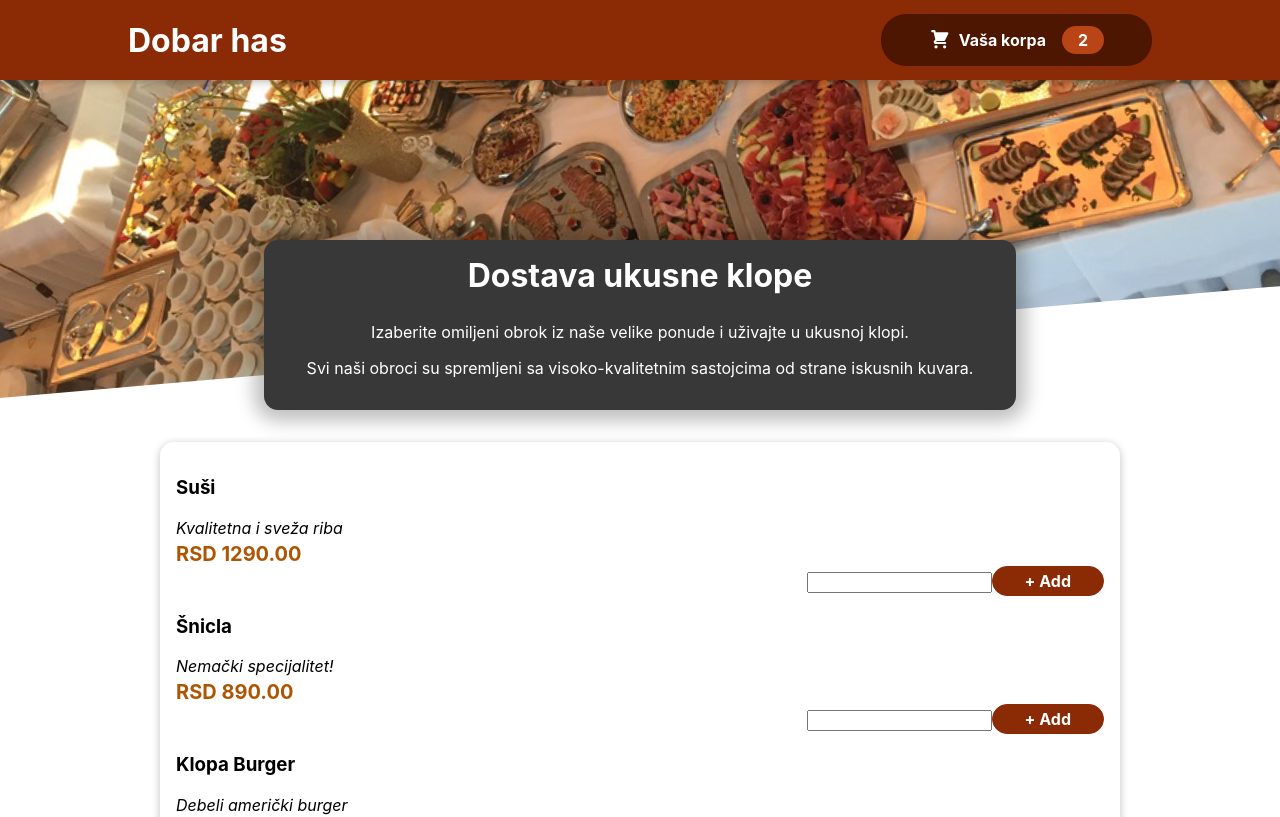
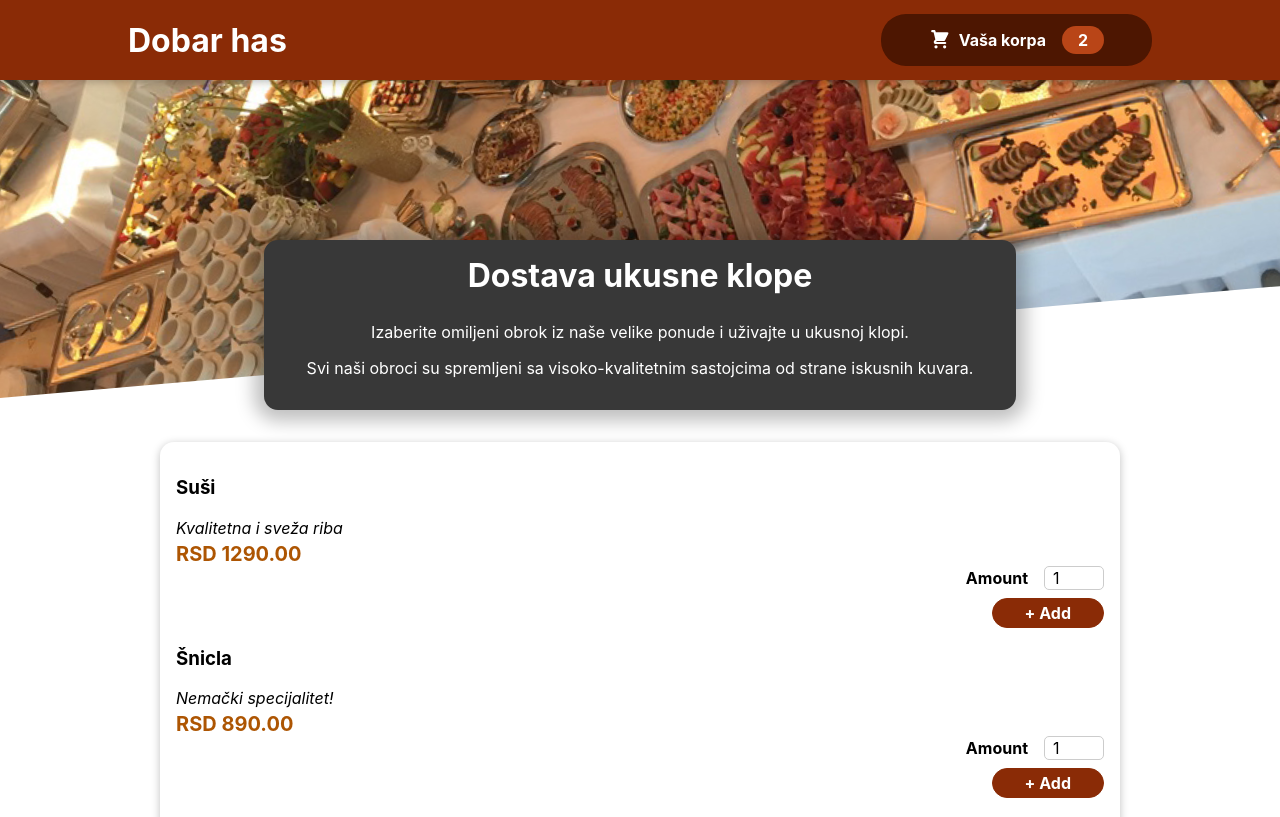
Before and after one commit to ivkeapp/food-order, a React (Create React App) app: page / in a window 1280 px wide. Shown: the top 817 px of the page. Built offline with nearby package versions, Linux system fonts and the light colour scheme.

Commit message:
add input to form

```diff
--- a/src/components/Meals/MealItem/MealItemForm.js
+++ b/src/components/Meals/MealItem/MealItemForm.js
@@ -1,9 +1,17 @@
+import Input from '../../UI/Input';
 import classes from './MealItemForm.module.css';
 
 const MealItemForm = props => {
   return (
     <form className={classes.form}>
-        <input />
+        <Input label="Amount" input={{
+            id: 'amount',
+            type: 'number',
+            min: '1',
+            max: '10',
+            step: '1',
+            defaultValue: '1'
+        }}/>
         <button>+ Add</button>
     </form>
   )
--- a/src/components/UI/Input.module.css
+++ b/src/components/UI/Input.module.css
@@ -1,8 +1,8 @@
 
 .input {
-    display: flex;
     align-items: center;
     margin-bottom: 0.5rem;
+    text-align: right;
   }
 
   .input label {
```
